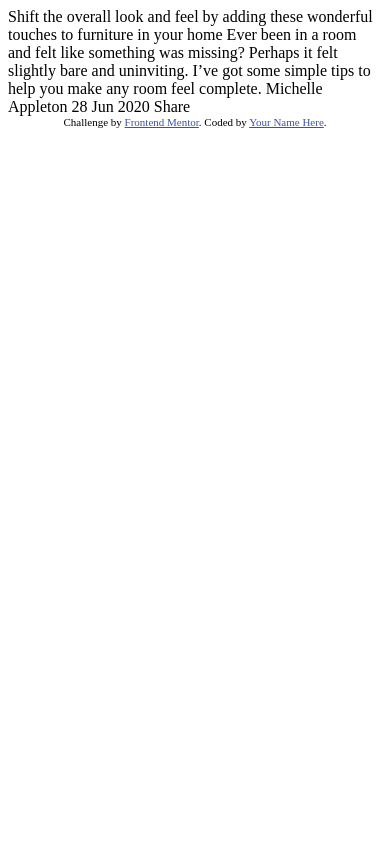
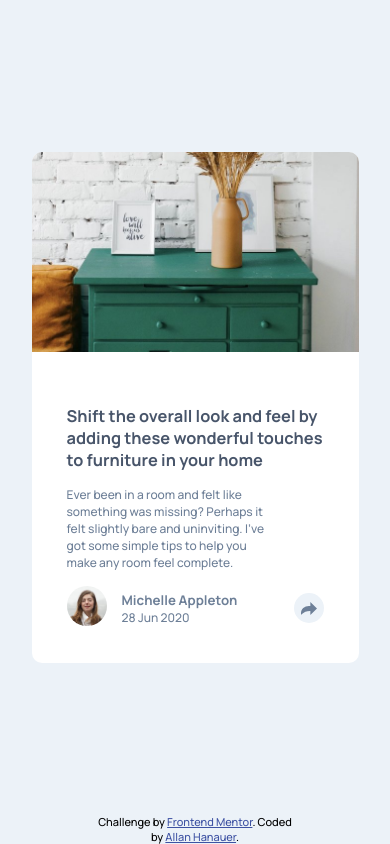
Before and after one commit to allanhanauer/article-preview-component-master, a plain HTML site: page index.html in a window 390 px wide. Drawn offline with Linux system fonts and the light colour scheme.

Commit message:
finalização do projeto com responsividade e manipulação do doom

```diff
--- a/index.html
+++ b/index.html
@@ -1,36 +1,69 @@
 <!DOCTYPE html>
 <html lang="en">
+
 <head>
   <meta charset="UTF-8">
-  <meta name="viewport" content="width=device-width, initial-scale=1.0"> <!-- displays site properly based on user's device -->
+  <meta name="viewport" content="width=device-width, initial-scale=1.0">
 
   <link rel="icon" type="image/png" sizes="32x32" href="./images/favicon-32x32.png">
 
   <title>Frontend Mentor | Article preview component</title>
+  <script src="src/script.js" defer></script>
+  <link rel="stylesheet" href="src/style.css">
+  <link rel="stylesheet" href="src/responsivo.css">
+</head>
 
-  <!-- Feel free to remove these styles or customise in your own stylesheet 👍 -->
-  <style>
-    .attribution { font-size: 11px; text-align: center; }
-    .attribution a { color: hsl(228, 45%, 44%); }
-  </style>
-</head>
 <body>
-
+  <header></header>
+  <main>
+    <section id="img_info">
+    </section>
+    <section id="info">
+      <section id="title">
+        <h1>
           Shift the overall look and feel by adding these wonderful
           touches to furniture in your home
-
+        </h1>
+      </section>
+      <section id="desc">
+        <p>
           Ever been in a room and felt like something was missing? Perhaps
           it felt slightly bare and uninviting. I’ve got some simple tips
           to help you make any room feel complete.
-
+        </p>
+      </section>
+      <section id="profile">
+        <div id="profile-all">
+          <div id="img">
+            <img width="40px" src="images/avatar-michelle.jpg" alt="avatar">
+          </div>
+          <div id="info-profile">
+            <h5>
               Michelle Appleton
+            </h5>
+            <p>
               28 Jun 2020
-
-  Share
-
+            </p>
+          </div>
+        </div>
+        <div id="share">
+          <img width="16px" height="13px" src="images/icon-share.svg" alt="Share">
+        </div>
+        <div id="boxshare" class="activate mobile">
+          <p id="text-share-box">SHARE</p>
+          <img id="facebook" class="icon-sharebox" src="images/icon-facebook.svg" alt="facebook">
+          <img id="twitter" class="icon-sharebox" src="images/icon-twitter.svg" alt="facebook">
+          <img id="pinteres" class="icon-sharebox" src="images/icon-pinterest.svg" alt="facebook">
+        </div>
+      </section>
+    </section>
+  </main>
+  <footer>
     <div class="attribution">
       Challenge by <a href="https://www.frontendmentor.io?ref=challenge" target="_blank">Frontend Mentor</a>.
-    Coded by <a href="#">Your Name Here</a>.
+      Coded by <a href="#">Allan Hanauer</a>.
     </div>
+  </footer>
 </body>
+
 </html>
--- /dev/null
+++ b/src/responsivo.css
@@ -0,0 +1,63 @@
+@media only screen and (max-width: 800px) {
+    html{
+        width: 100vw;
+    }
+    body {
+    width:100vw;
+    justify-content: space-between;
+    align-items: center;
+
+    }
+    main{
+        box-sizing: border-box;
+        flex-direction: column;
+        align-items: center;
+        justify-content: space-between;
+        width: 327px;
+        height: 511px;
+    }
+    main #img_info{
+        width: 100%;
+        height: 200px;
+
+    }
+    main #info{
+        width: 100%;
+        height: 253px;
+        padding: 35px;
+        gap: 15px;
+        margin-bottom: 40px;
+    }
+    main #title{
+        width: 100%;
+        font-size: 14px;
+    }
+    #desc{
+        width: 200px;
+    }
+    #profile{
+        width: 100%;
+    }
+    #profile #boxshare {
+        position: absolute;
+        display: flex;
+        margin-left: -35px;
+        margin-top: 90px;
+        justify-content: space-between;
+        box-sizing: border-box;
+        padding: 0px 30px 0px 30px;
+        border-radius: 0;
+        align-items: center;
+        background-color: var(--Desaturated-Dark-Blue);
+        height: 50px;
+        width: 327px;
+      }
+      #profile #boxshare::after {
+        content: '';
+        display: none;
+      }
+    footer{
+        width: 200px;
+        text-align: none;
+    }
+}
--- /dev/null
+++ b/src/script.js
@@ -0,0 +1,6 @@
+const share = document.querySelector('#share')
+
+share.addEventListener('click',(e)=>{
+    const boxshare = document.querySelector('#boxshare');
+    boxshare.classList.toggle('activate')
+})
--- /dev/null
+++ b/src/style.css
@@ -0,0 +1,142 @@
+@import url("https://fonts.googleapis.com/css2?family=Manrope:wght@500;700&display=swap");
+:root {
+  --Very-Dark-Grayish-Blue: hsl(217, 19%, 35%);
+  --Desaturated-Dark-Blue: hsl(214, 17%, 51%);
+  --Grayish-Blue: hsl(212, 23%, 69%);
+  --Light-Grayish-Blue: hsl(210, 46%, 95%);
+}
+* {
+  padding: 0;
+  margin: 0;
+  box-sizing: border-box;
+  font-family: "Manrope", sans-serif;
+}
+body {
+  display: flex;
+  flex-direction: column;
+  justify-content: space-between;
+  background-color: var(--Light-Grayish-Blue);
+  align-items: center;
+  width: 100vw;
+  height: 100vh;
+}
+main {
+  display: flex;
+  justify-content: space-between;
+  border-radius: 10px;
+  overflow: hidden;
+  background-color: white;
+  width: 730px;
+  height: 280px;
+}
+main p {
+  font-size: 12px;
+  font-weight: 500;
+  color: var(--Desaturated-Dark-Blue);
+}
+main h1 {
+  color: var(--Very-Dark-Grayish-Blue);
+}
+main h5 {
+  color: var(--Desaturated-Dark-Blue);
+}
+main #img_info {
+  background-image: url(../images/drawers.jpg);
+  background-size: cover;
+  background-position: center;
+  width: 285px;
+  height: 280px;
+}
+main #info {
+  display: flex;
+  flex-direction: column;
+  justify-content: space-between;
+  padding: 40px;
+  box-sizing: border-box;
+  width: 420px;
+  height: 280px;
+}
+main #profile {
+  display: flex;
+}
+#profile-all {
+  display: flex;
+  gap: 15px;
+  align-items: center;
+}
+#profile {
+  width: 100%;
+  display: flex;
+  align-items: center;
+  justify-content: space-between;
+}
+#profile #img img {
+  width: 40px;
+  height: 40px;
+  border-radius: 50px;
+}
+#profile #share {
+  display: flex;
+  justify-content: center;
+  align-items: center;
+  border-radius: 30px;
+  background-color: var(--Light-Grayish-Blue);
+  height: 30px;
+  width: 30px;
+  cursor: pointer;
+}
+
+#profile #boxshare {
+  position: absolute;
+  display: flex;
+  justify-content: space-between;
+  box-sizing: border-box;
+  padding: 0px 30px 0px 30px;
+  border-radius: 10px;
+  align-items: center;
+  margin-left: 200px;
+  margin-top: -120px;
+  background-color: var(--Desaturated-Dark-Blue);
+  height: 50px;
+  width: 250px;
+}
+#profile #boxshare::after {
+  content: '';
+  position: absolute;
+  display: block;
+  width: 25px;
+  height: 10px;
+  background-color: var(--Desaturated-Dark-Blue);
+  margin-top: 60px;
+  margin-left: 82px;
+  clip-path: polygon(50% 100%, 100% 0%, 0% 0%);
+}
+#profile #boxshare #facebook {
+  width: 20px;
+  height: 20px;
+}
+#profile #boxshare #twitter {
+  width: 20px;
+  height: 20px;
+}
+#profile #boxshare #pinteres {
+  width: 20px;
+  height: 20px;
+}
+
+#profile #boxshare #text-share-box {
+  font-size: 16px;
+  letter-spacing: 2px;
+  color: var(--Grayish-Blue);
+}
+#profile #boxshare.activate{
+  display: none;
+}
+.attribution {
+  font-size: 11px;
+  text-align: center;
+}
+
+.attribution a {
+  color: hsl(228, 45%, 44%);
+}
```
Lines whose indentation alone changed are shown as unchanged.
